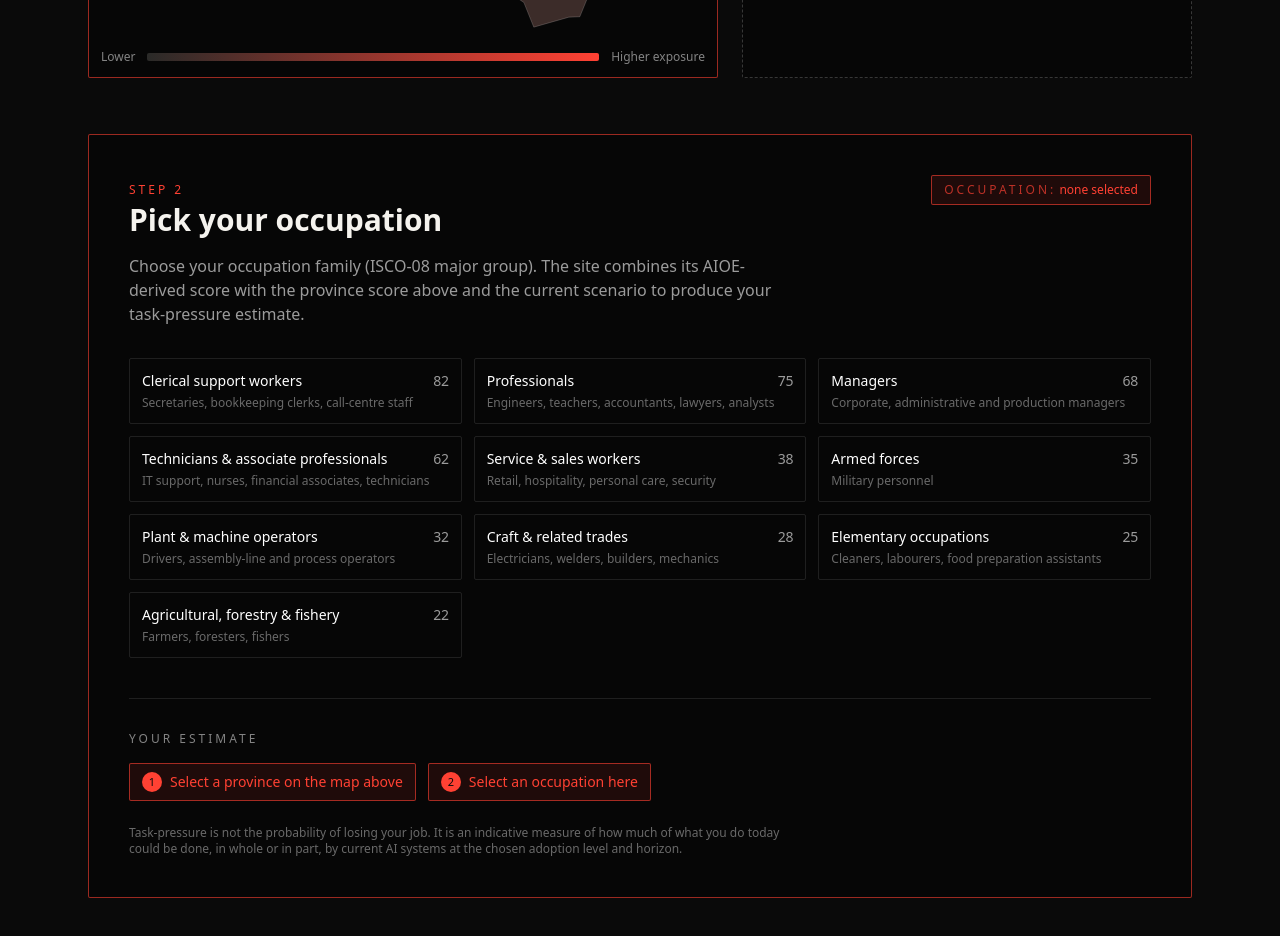
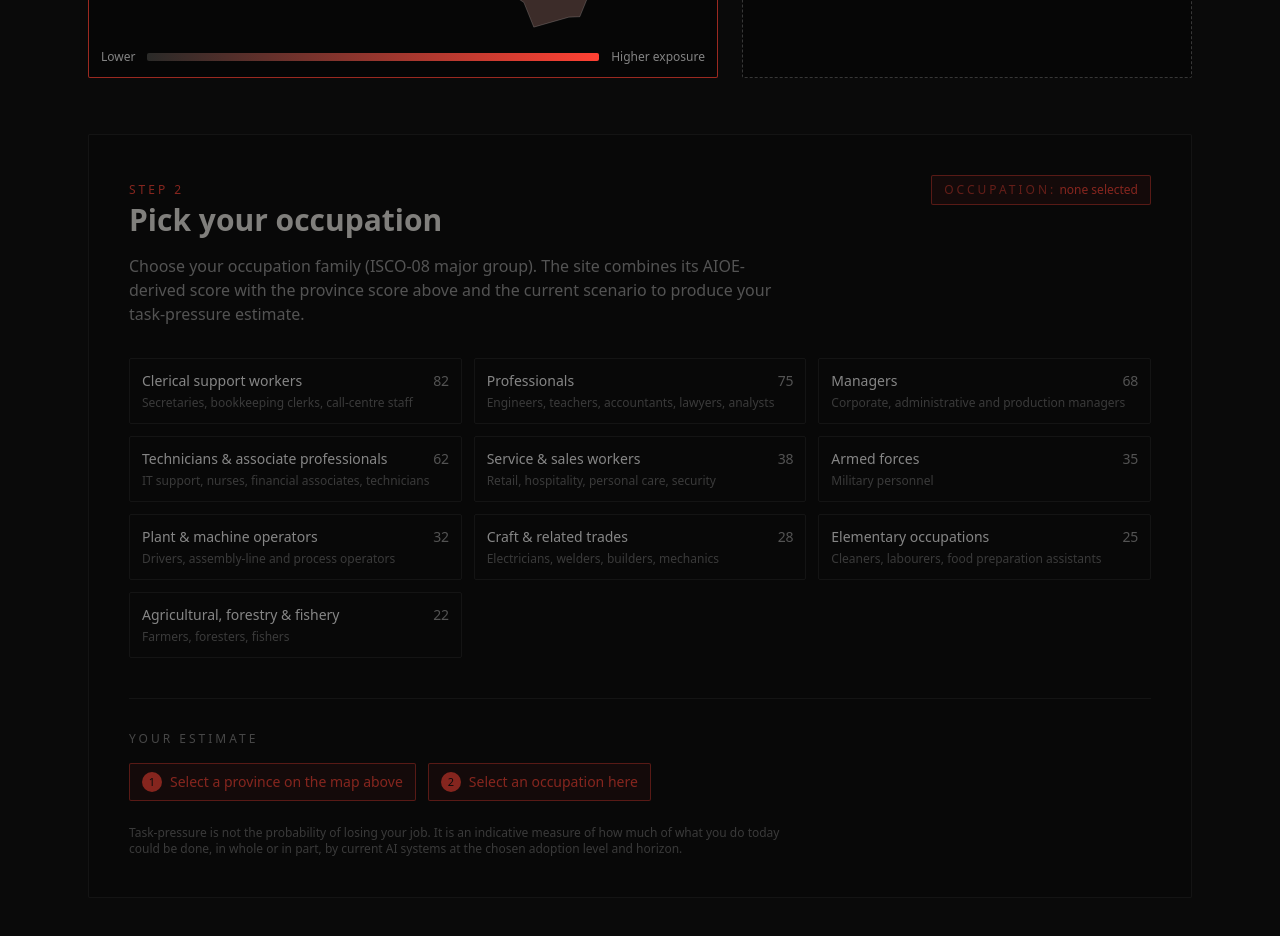
Before and after one commit to verbeeckorama/yourjobrisk-be, a Next.js app: page /tool in a window 1280 px wide. Shown: the part 1120-2056 px from the top of the page. Built offline with nearby package versions, Linux system fonts and the light colour scheme.

Commit message:
Hero: single CTA; Tool: scroll-to-top on load + lock step 2 until province is picked

```diff
--- a/components/Hero.tsx
+++ b/components/Hero.tsx
@@ -38,12 +38,6 @@ export default function Hero() {
           <Link
             href="/tool"
             className="inline-flex items-center rounded-sm border border-accent bg-accent/10 px-4 py-2 text-sm font-medium text-accent hover:bg-accent hover:text-ink"
-          >
-            Enter the tool →
-          </Link>
-          <Link
-            href="/tool#my-risk"
-            className="inline-flex items-center rounded-sm border border-white/15 px-4 py-2 text-sm text-white/70 hover:border-white/40 hover:text-white"
           >
             Check my risk →
           </Link>
--- a/components/Tool.tsx
+++ b/components/Tool.tsx
@@ -1,7 +1,7 @@
 "use client";
 
 import Link from "next/link";
-import { useMemo, useState } from "react";
+import { useEffect, useMemo, useRef, useState } from "react";
 import {
   provinces,
   occupations,
@@ -49,6 +49,31 @@ export default function Tool({ features }: Props) {
   const [horizon, setHorizon] = useState<number>(10);
   const [selectedNuts, setSelectedNuts] = useState<string | null>(null);
   const [selectedIsco, setSelectedIsco] = useState<string | null>(null);
+  const step2Ref = useRef<HTMLElement | null>(null);
+
+  // Always start at the top; ignore any inbound hash like #my-risk.
+  useEffect(() => {
+    if (typeof window !== "undefined") {
+      if (window.location.hash) {
+        history.replaceState(null, "", window.location.pathname);
+      }
+      window.scrollTo({ top: 0, behavior: "auto" });
+    }
+  }, []);
+
+  const handleSelectProvince = (nuts: string) => {
+    const first = selectedNuts === null;
+    setSelectedNuts(nuts);
+    if (first) {
+      // Give React a tick to render Step 2, then scroll to it.
+      setTimeout(() => {
+        step2Ref.current?.scrollIntoView({
+          behavior: "smooth",
+          block: "start",
+        });
+      }, 60);
+    }
+  };
 
   const adoption = scenario === "slow" ? 0.25 : scenario === "fast" ? 0.65 : 0.4;
 
@@ -219,7 +244,7 @@ export default function Tool({ features }: Props) {
                   strokeWidth={isSelected ? 2 : 0.6}
                   strokeLinejoin="round"
                   className="cursor-pointer transition-[stroke,filter] hover:brightness-125"
-                  onClick={() => setSelectedNuts(f.properties.id)}
+                  onClick={() => handleSelectProvince(f.properties.id)}
                 >
                   <title>
                     {p
@@ -367,8 +392,14 @@ export default function Tool({ features }: Props) {
       {/* Step 2: Occupation */}
       <section
         id="my-risk"
+        ref={step2Ref}
+        aria-disabled={selectedProvince ? "false" : "true"}
         className={`mt-14 rounded-sm border bg-black/40 p-6 md:p-10 transition ${
-          selectedOccupation ? "border-white/10" : "border-accent/60"
+          !selectedProvince
+            ? "pointer-events-none border-white/10 opacity-50"
+            : selectedOccupation
+              ? "border-white/10"
+              : "border-accent/60"
         }`}
       >
         <div className="mb-4 flex flex-wrap items-baseline justify-between gap-3">
```
